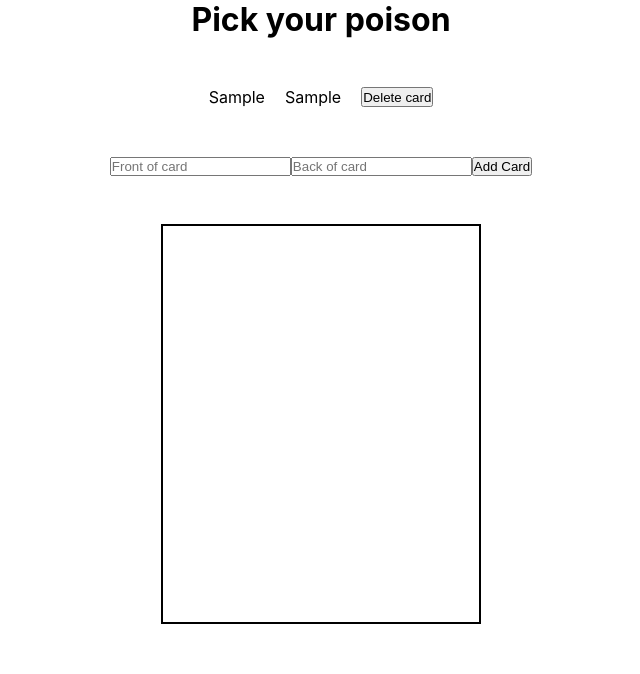
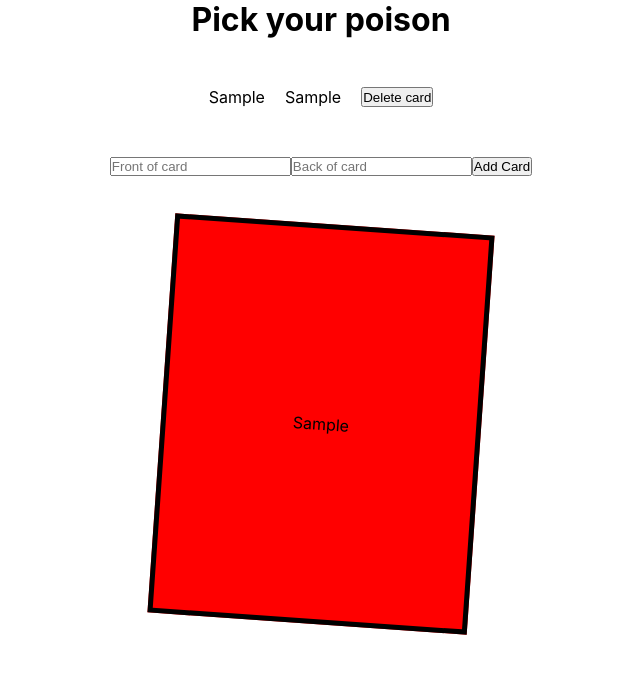
Before and after one commit to justkakai/Flashcard-App, a React (Create React App) app: page / in a window 1280 px wide. Both pictures are taken after typing "Sample", "Sample" into the empty fields and a click on the button "Add Card". Shown: the top 674 px of the page, without its empty margins (319-959 px from the left). Built offline with nearby package versions, Linux system fonts and the light colour scheme.

Commit message:
added visual cards

```diff
--- a/src/App.css
+++ b/src/App.css
@@ -19,6 +19,8 @@
 }
 
 .viewer-section {
+  position: relative;
+  z-index: -100000;
   display: flex;
   flex-direction: column;
   justify-content: center;
--- a/src/App.jsx
+++ b/src/App.jsx
@@ -17,16 +17,18 @@ function App() {
   const [cardArray, setCardToAdd] = useState([]);
   const [cardFront, setFrontOfCard] = useState('');
   const [cardBack, setBackOfCard] = useState('');
+  const [zIndex, setZIndex] = useState(-2);
 
   const handleSubmit = () => {
-      setCardToAdd([...cardArray].concat({ id: new Date().getTime(), front: cardFront, back: cardBack }))
+      setCardToAdd([...cardArray].concat({ id: new Date().getTime(), zIndex: zIndex, front: cardFront, back: cardBack }));
+      setZIndex(zIndex - 1);
       setFrontOfCard('');
       setBackOfCard('')
       console.log(cardArray);
   }
 
   return (
-    <ArrayContext.Provider value={[cardArray, setCardToAdd, cardFront, setFrontOfCard, cardBack, setBackOfCard, handleSubmit]}>
+    <ArrayContext.Provider value={[cardArray, setCardToAdd, cardFront, setFrontOfCard, cardBack, setBackOfCard, zIndex, setZIndex, handleSubmit]}>
     <div className="App">
       <h1>Pick your poison</h1>
       <CardEditor />
--- a/src/components/CardEditor.jsx
+++ b/src/components/CardEditor.jsx
@@ -3,7 +3,7 @@ import ArrayContext from '../contexts/ArrayContext';
 
 function CardEditor() {
 
-    const [cardArray, setCardToAdd, cardFront, setFrontOfCard, cardBack, setBackOfCard, handleSubmit] = useContext(ArrayContext)
+    const [cardArray, setCardToAdd, cardFront, setFrontOfCard, cardBack, setBackOfCard, zIndex, setZIndex, handleSubmit] = useContext(ArrayContext)
 
     return (
         <div className="editor-section">
--- a/src/components/CardViewer.jsx
+++ b/src/components/CardViewer.jsx
@@ -1,21 +1,37 @@
-import { useState } from "react";
+import React, { useState, useContext } from 'react';
+import ArrayContext from '../contexts/ArrayContext';
 import styled from 'styled-components';
 
+const randomDeg = [-2, 4, -6, 2];
+
 const Card = styled.div`
+    position: absolute;
+    top: 0;
+    display: flex;
+    align-items: center;
+    justify-content: center;
     height: 25rem;
     width: 20rem;
-    border: 2px solid black;
+    border: 5px solid black;
+    background-color: red;
+    -webkit-transform: translate3d(0,0,0);
+    transform: translate3d(0,0,0);
 `
 
 function CardViewer() {
 
-    const [displayedCard, setCardToDisplay] = useState('');
+    const [cardArray, setCardToAdd, cardFront, setFrontOfCard, cardBack, setBackOfCard, zIndex, setZIndex, handleSubmit] = useContext(ArrayContext)
 
     return (
         <div className="viewer-section">
-            <Card>
+            {cardArray.slice(Math.max(cardArray.length - 5, 0)).map((item, index) => (
+                <Card key={new Date().getTime()} style={{
+                    transform: `rotate(${randomDeg[Math.floor(Math.random() * randomDeg.length)]}deg)`,
+                }}>
+                    {item.front}
+                </Card>
+            ))}
 
-            </Card>
         </div>
     )
 }
```
